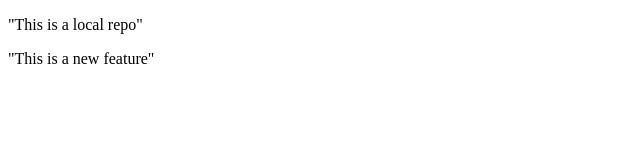
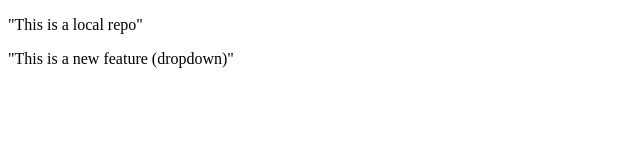
Before and after one commit to srivastavnik97-lgtm/localrepo, a plain HTML site: page index.html in a window 1280 px wide. Shown: the full height of the page, 0-640 px from the left. Drawn offline with Linux system fonts and the light colour scheme.

```diff
--- a/index.html
+++ b/index.html
@@ -5,7 +5,7 @@
         "This is a local repo"
     </p>
     <p>
-        "This is a new feature"
+        "This is a new feature (dropdown)"
     </p>
     <meta charset="UTF-8">
     <title>Title</title>
```
